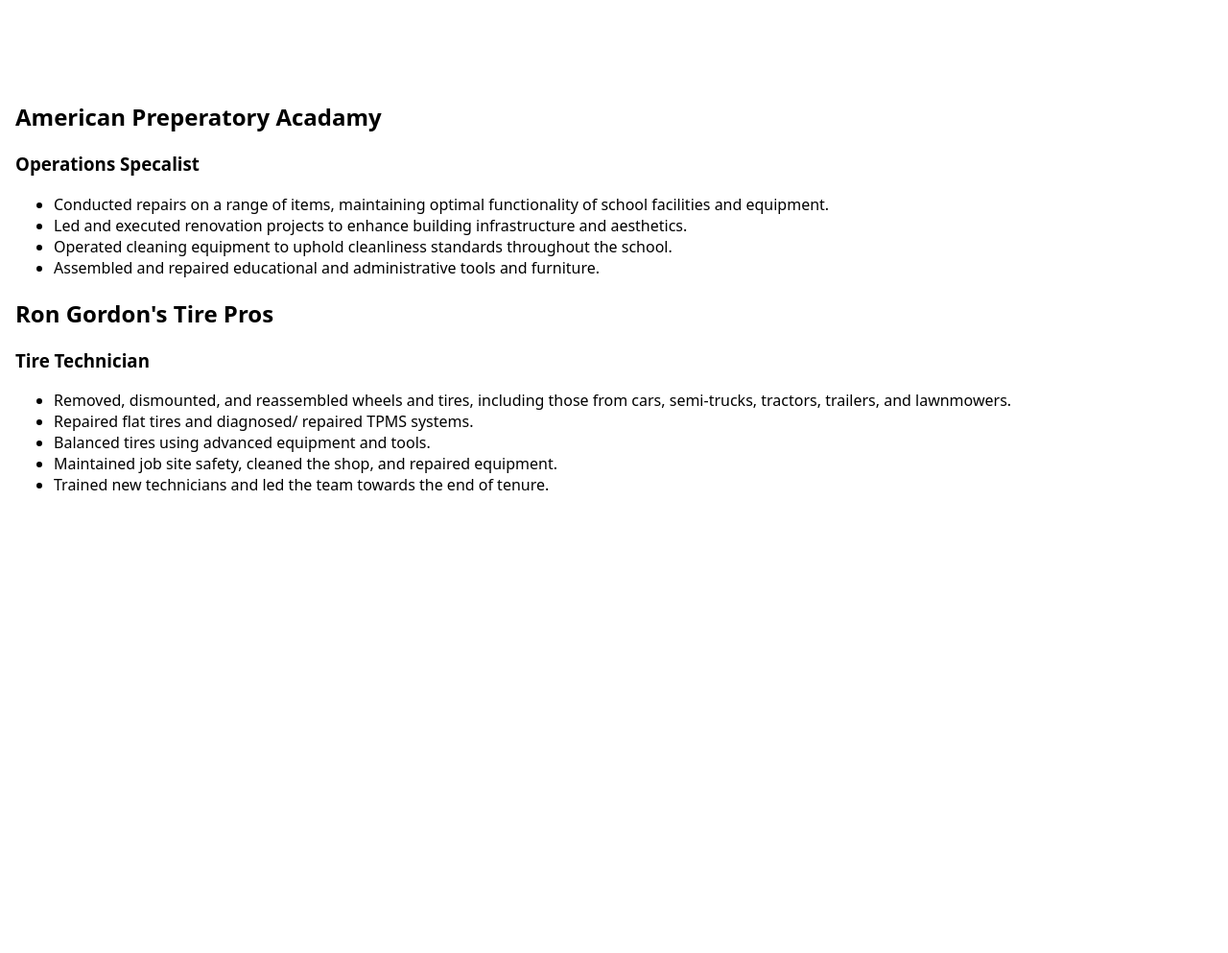
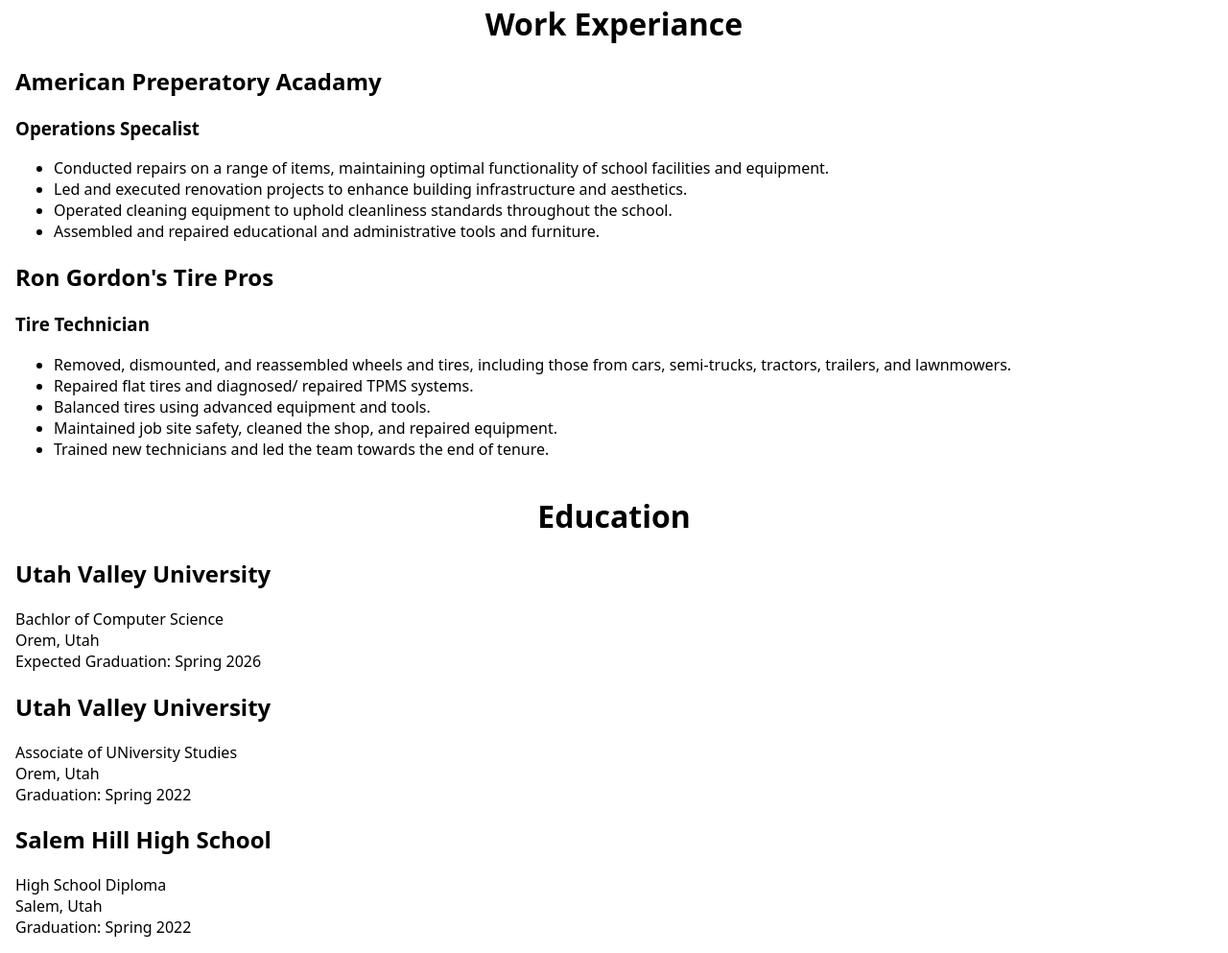
Before and after one commit to MikeShort11/MyWebsite, a plain HTML site: page index.html in a window 1280 px wide. Shown: the part 180-1173 px from the top of the page at 96% size. Before the commit the page ends 832 px from the top, so only its background shows below. Drawn offline with Linux system fonts and the light colour scheme.

Commit message:
add work expeiance to site

```diff
--- a/index.html
+++ b/index.html
@@ -18,6 +18,7 @@
             </p>
         </div>
         <div id = "work experiance">
+            <h1>Work Experiance</h1>
             <h2>American Preperatory Acadamy</h2>
             <h3>Operations Specalist</h3>
             <ul>
@@ -34,6 +35,24 @@
                 <li>Balanced tires using advanced equipment and tools.</li>
                 <li>Maintained job site safety, cleaned the shop, and repaired equipment.</li>
                 <li>Trained new technicians and led the team towards the end of tenure.</li>
+
+        </div>
+        <div>
+            <h1>Education</h1>
+            <h2>Utah Valley University</h1>
+                <p>Bachlor of Computer Science <br>
+                   Orem, Utah <br>
+                   Expected Graduation: Spring 2026 <br>
+                </p>
+            <h2>Utah Valley University</h1>
+                <p>Associate of UNiversity Studies <br>
+                   Orem, Utah <br>
+                   Graduation: Spring 2022 <br>
+                </p>
+            <h2>Salem Hill High School</h1>
+            <p>High School Diploma<br>
+                Salem, Utah <br>
+                Graduation: Spring 2022 <br>
             </p>
         </div>
     </body>
```
